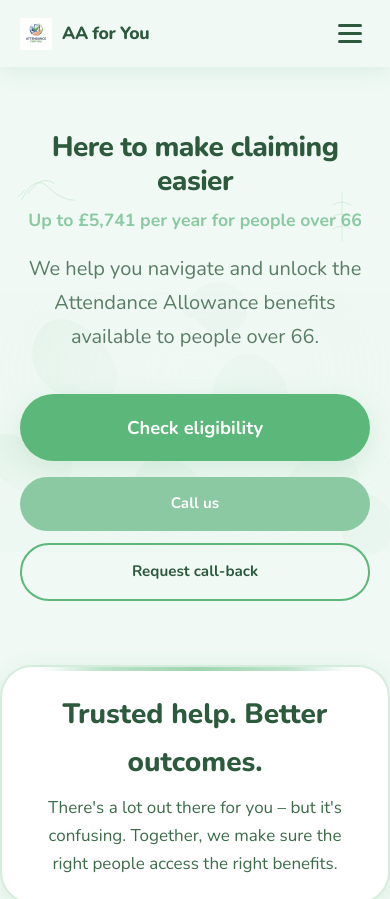
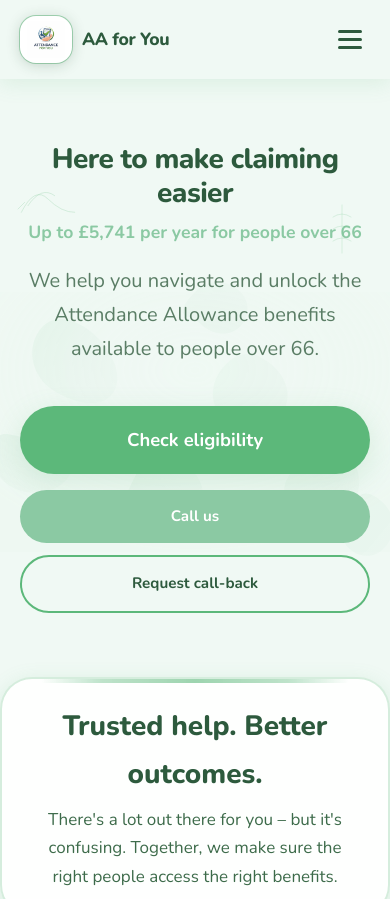
Before and after one commit to Halfpro6119/AttendanceAllowance-foryou, a plain HTML site: page index.html in a window 390 px wide. Shown: the top 899 px of the page. Drawn offline with nearby package versions, Linux system fonts and the light colour scheme; a script that the page names is missing.

Commit message:
Refactor logo structure and update styles for improved presentation
- Wrapped logo image in a new span for better alignment and styling.
- Adjusted CSS for logo image dimensions and added a new class for logo image wrapping to enhance visual consistency across all pages.

```diff
--- a/index.html
+++ b/index.html
@@ -54,7 +54,9 @@
   <header class="header">
     <div class="container">
       <a href="#hero" class="logo" aria-label="Attendance Allowance for You, home">
-        <img src="supabase/Public/AA-foryou%20logo.jpeg" alt="" class="logo-img" width="200" height="60" decoding="async">
+        <span class="logo-img-wrap">
+          <img src="supabase/Public/AA-foryou%20logo.jpeg" alt="" class="logo-img" width="200" height="60" decoding="async">
+        </span>
         <span class="logo-full">Attendance Allowance for You</span>
         <span class="logo-short" aria-hidden="true">AA for You</span>
       </a>
--- a/styles.css
+++ b/styles.css
@@ -282,12 +282,25 @@ body {
   text-decoration: none;
 }
 
+.logo-img-wrap {
+  display: inline-flex;
+  align-items: center;
+  justify-content: center;
+  flex-shrink: 0;
+  padding: 0.4rem 0.6rem;
+  background: var(--white);
+  border-radius: var(--radius-sm);
+  box-shadow:
+    0 2px 14px rgba(30, 74, 46, 0.22),
+    0 0 0 1px rgba(92, 184, 122, 0.5);
+}
+
 .logo-img {
-  height: 2.5rem;
+  height: 2.85rem;
   width: auto;
-  max-width: min(11rem, 42vw);
+  max-width: min(11.5rem, 40vw);
   object-fit: contain;
-  flex-shrink: 0;
+  display: block;
 }
 
 .logo:hover {
@@ -1869,9 +1882,13 @@ section {
     font-size: 1.1rem;
   }
 
+  .logo-img-wrap {
+    padding: 0.3rem 0.45rem;
+  }
+
   .logo-img {
-    height: 2rem;
-    max-width: min(9rem, 38vw);
+    height: 2.35rem;
+    max-width: min(9.5rem, 36vw);
   }
 
   .trust-banner {
```
Also changed, not shown: privacy-policy.html (+3 -1 lines), terms.html (+3 -1 lines).
